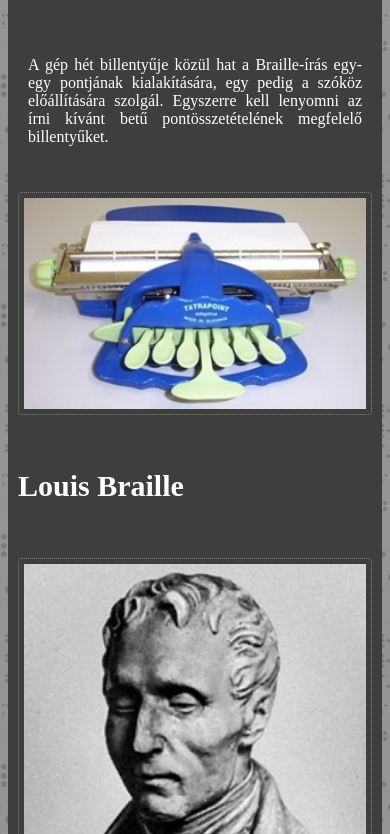
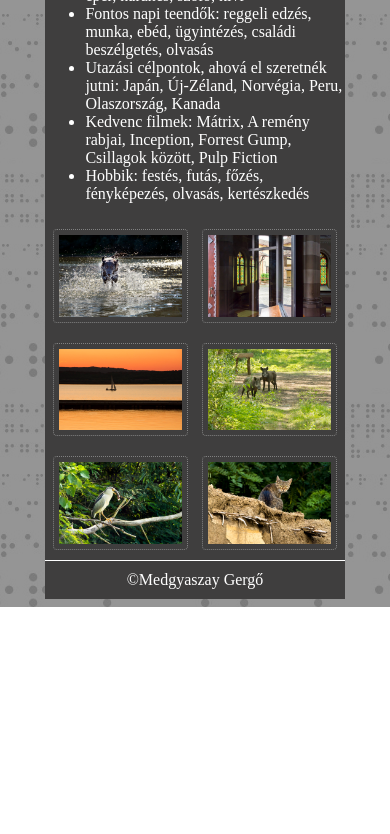
Before and after one commit to MGergo20/Pontiras, a plain HTML site: page masik.html in a window 390 px wide. Shown: the part 296-1130 px from the top of the page. After the commit the page ends 903 px from the top, so only its background shows below. Drawn offline with Linux system fonts and the light colour scheme.

Commit message:
Masik oldal befejezve, responsive, valid

```diff
--- a/masik.html
+++ b/masik.html
@@ -7,7 +7,7 @@
     <title>Medgyaszay Gergő</title>
   </head>
   <body>
-    <main>
+    <main id="oldal2">
       <header>
         <h1>Egy írás, amit kezünkkel olvasunk</h1>
       </header>
@@ -18,32 +18,21 @@
         </ul>
       </nav>
       <article>
-        <h2>Pontírógép</h2>
-        <div class="kep_szoveg">
-
-          <p>
-            A gép hét billentyűje közül hat a Braille-írás egy-egy pontjának
-            kialakítására, egy pedig a szóköz előállítására szolgál. Egyszerre
-            kell lenyomni az írni kívánt betű pontösszetételének megfelelő
-            billentyűket.
-          </p>
-          <img src="kepek/irogep.jpg" alt="irogep" />
-        </div>
+        <ul>
+            <li>Kedvenc gyümölcseim: alma, banán, eper, narancs, szőlő, kivi</li>
+            <li>Fontos napi teendők: reggeli edzés, munka, ebéd, ügyintézés, családi beszélgetés, olvasás</li>
+            <li>Utazási célpontok, ahová el szeretnék jutni: Japán, Új-Zéland, Norvégia, Peru, Olaszország, Kanada</li>
+            <li>Kedvenc filmek: Mátrix, A remény rabjai, Inception, Forrest Gump, Csillagok között, Pulp Fiction</li>
+            <li>Hobbik: festés, futás, főzés, fényképezés, olvasás, kertészkedés</li>
+        </ul>
       </article>
-      <aside>
-        <h2>Louis Braille</h2>
-        <div class="kep_szoveg">
-          <img src="kepek/mellkep.jpg" alt="mellkep" />
-          <p>
-            A pontnak mint íráselemnek a felfedezése egy francia tüzértiszt,
-            Charles Barbier százados nevéhez fűződik. 1819-ben kidolgozta
-            "éjszakai írás" módszerét azzal a céllal, hogy a katonák sötétben is
-            képesek legyenek írásos parancsokat közölni egymással. Barbier a
-            betűket táblázatba foglalva adta meg 6-6 oszlopban. Rendszere így 36
-            hangot jelölt. Ezt a pontrendszert Louis Braille (1809-1852), a
-            párizsi Vakok Intézetének tanítója fejlesztette tovább.
-          </p>
-        </div>
+      <aside class="kepek">
+        <img src="kepek/_DSC6078.jpg" alt="kep1">
+        <img src="kepek/_DSC5450_1.jpg" alt="kep2">
+        <img src="kepek/_DSC5217.jpg" alt="kep3">
+        <img src="kepek/_DSC3527_1.jpg" alt="kep4">
+        <img src="kepek/_DSC3122.jpg" alt="kep5">
+        <img src="kepek/_DSC2861_3.jpg" alt="kep6">
       </aside>
       <footer>&copy;Medgyaszay Gergő</footer>
     </main>
--- a/style.css
+++ b/style.css
@@ -7,6 +7,12 @@ main{
     max-width: 700px;
     margin: auto;
 
+}
+#oldal2{
+    background-color: rgb(63, 62, 62);
+    width: 80%;
+    max-width: 1100px;
+    margin: auto;
 }
 h2{
     font-size: 30px;
@@ -69,8 +75,13 @@ img {
     gap: 10px;
     padding: 10px;
 }
-
-
+.kepek img{
+    width: 90%;
+}
+.kepek{
+    display: grid;
+    grid-template-columns: 1fr 1fr 1fr 1fr;
+}
 footer{
   text-align: center;
   color: white;
@@ -82,12 +93,16 @@ footer{
     width: 100%;
   }
 
+
   nav ul {
     grid-template-columns: 1fr;
   }
 
   .kep_szoveg {
     grid-template-columns: 1fr;
+  }
+  .kepek{
+    grid-template-columns: 1fr 1fr 1fr;
   }
 
   img {
@@ -98,3 +113,29 @@ footer{
     padding: 10px;
   }
 }
+
+@media (max-width: 400px) {
+  main {
+    width: 100%;
+  }
+
+
+  nav ul {
+    grid-template-columns: 1fr;
+  }
+
+  .kep_szoveg {
+    grid-template-columns: 1fr;
+  }
+  .kepek{
+    grid-template-columns: 1fr 1fr;
+  }
+
+  img {
+    max-width: 100%;
+    margin: 10px auto;
+  }
+  p{
+    padding: 10px;
+  }
+}
```
Also changed, not shown: kepek/_DSC2861_3.jpg (added), kepek/_DSC3122.jpg (added), kepek/_DSC3527_1.jpg (added), kepek/_DSC5217.jpg (added), kepek/_DSC5450_1.jpg (added), kepek/_DSC6078.jpg (added).
